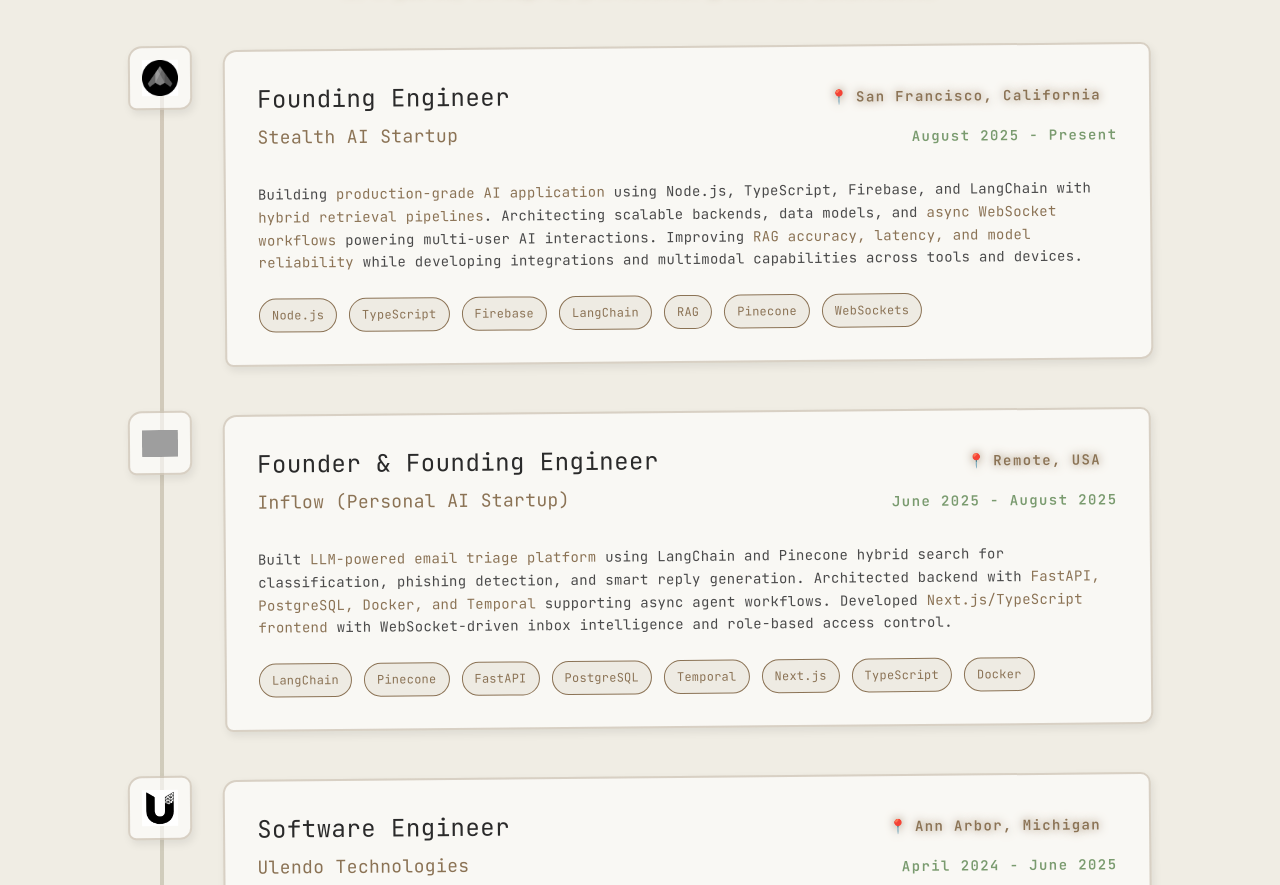
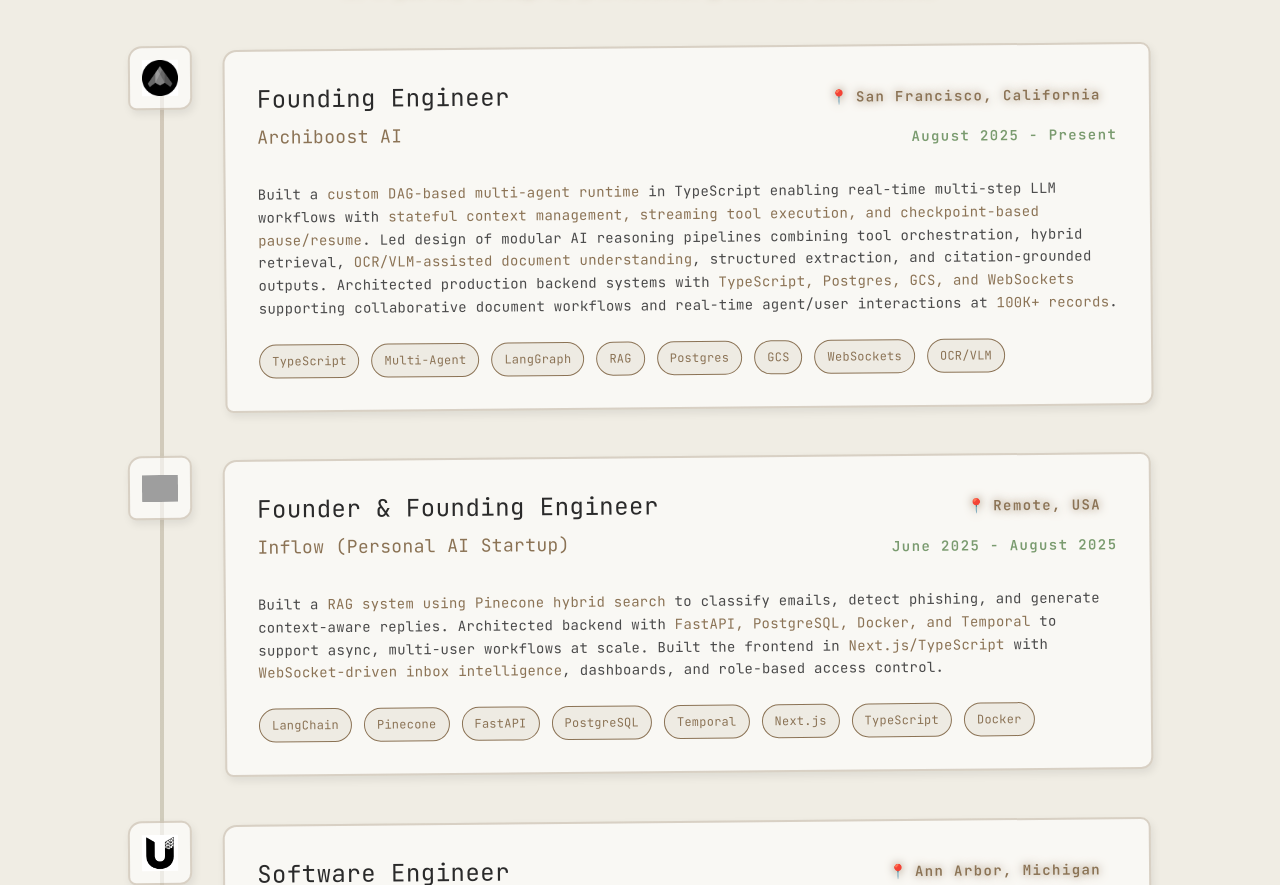
Before and after one commit to iankuys/my-portfolio-vite, a React (Vite) app: page / in a window 1280 px wide. Shown: the part 2960-3845 px from the top of the page. Built offline with nearby package versions, Linux system fonts and the light colour scheme; grey boxes are pictures that could not be loaded.

Commit message:
update experience

```diff
--- a/src/components/Experience.jsx
+++ b/src/components/Experience.jsx
@@ -64,19 +64,19 @@
     const experiences = [
         {
             title: "Founding Engineer",
-            company: "Stealth AI Startup",
+            company: "Archiboost AI",
             location: "San Francisco, California",
             period: "August 2025 - Present",
-            description: "Building **production-grade AI application** using Node.js, TypeScript, Firebase, and LangChain with **hybrid retrieval pipelines**. Architecting scalable backends, data models, and **async WebSocket workflows** powering multi-user AI interactions. Improving **RAG accuracy, latency, and model reliability** while developing integrations and multimodal capabilities across tools and devices.",
-            icon: <img src="/icons/stealth.jpeg" alt="Stealth AI Startup" className="w-full h-full object-contain" />,
-            skills: ["Node.js", "TypeScript", "Firebase", "LangChain", "RAG", "Pinecone", "WebSockets"]
+            description: "Built a **custom DAG-based multi-agent runtime** in TypeScript enabling real-time multi-step LLM workflows with **stateful context management, streaming tool execution, and checkpoint-based pause/resume**. Led design of modular AI reasoning pipelines combining tool orchestration, hybrid retrieval, **OCR/VLM-assisted document understanding**, structured extraction, and citation-grounded outputs. Architected production backend systems with **TypeScript, Postgres, GCS, and WebSockets** supporting collaborative document workflows and real-time agent/user interactions at **100K+ records**.",
+            icon: <img src="/icons/stealth.jpeg" alt="Archiboost AI" className="w-full h-full object-contain" />,
+            skills: ["TypeScript", "Multi-Agent", "LangGraph", "RAG", "Postgres", "GCS", "WebSockets", "OCR/VLM"]
         },
         {
             title: "Founder & Founding Engineer",
             company: "Inflow (Personal AI Startup)",
             location: "Remote, USA",
             period: "June 2025 - August 2025",
-            description: "Built **LLM-powered email triage platform** using LangChain and Pinecone hybrid search for classification, phishing detection, and smart reply generation. Architected backend with **FastAPI, PostgreSQL, Docker, and Temporal** supporting async agent workflows. Developed **Next.js/TypeScript frontend** with WebSocket-driven inbox intelligence and role-based access control.",
+            description: "Built a **RAG system using Pinecone hybrid search** to classify emails, detect phishing, and generate context-aware replies. Architected backend with **FastAPI, PostgreSQL, Docker, and Temporal** to support async, multi-user workflows at scale. Built the frontend in **Next.js/TypeScript** with **WebSocket-driven inbox intelligence**, dashboards, and role-based access control.",
             icon: <img src="/icons/inflow.ico" alt="Inflow Startup" className="w-full h-full object-contain" />,
             skills: ["LangChain", "Pinecone", "FastAPI", "PostgreSQL", "Temporal", "Next.js", "TypeScript", "Docker"]
         },
```
